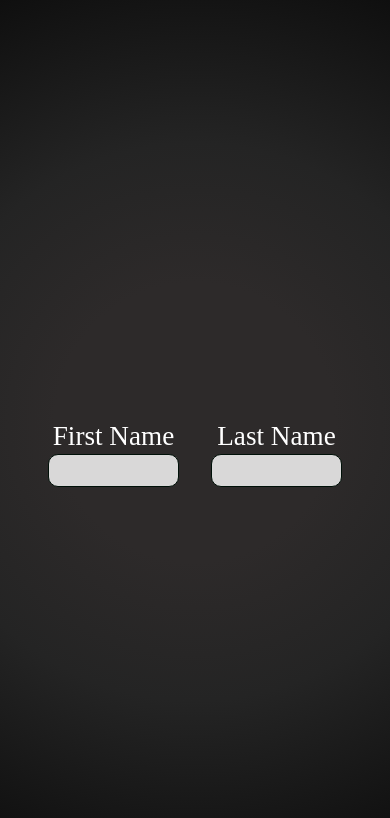
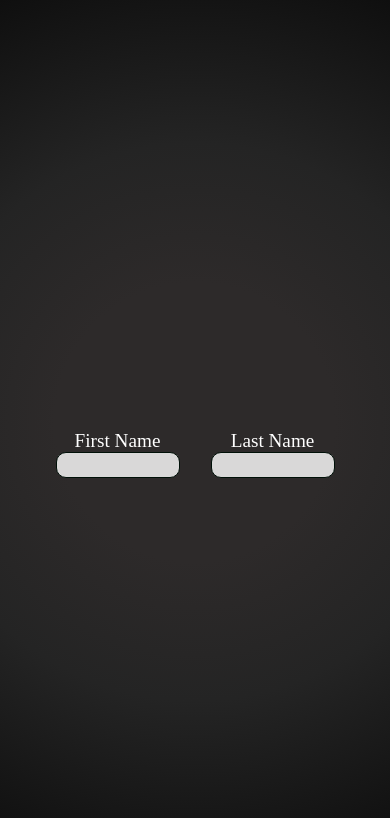
Before and after one commit to DrTevzadze/breaking-bad, a React (Vite) app: page / in a window 390 px wide. Shown: the top 818 px of the page. Built offline with nearby package versions, Linux system fonts and the light colour scheme.

Commit message:
checked responsiveness

```diff
--- a/src/App.css
+++ b/src/App.css
@@ -85,3 +85,11 @@
     --font-medium: 1.7rem;
   }
 }
+
+@media (max-width: 400px) {
+  :root {
+    --font-small: 0.7rem;
+    --font-large: 3rem;
+    --font-medium: 1.2rem;
+  }
+}
```
